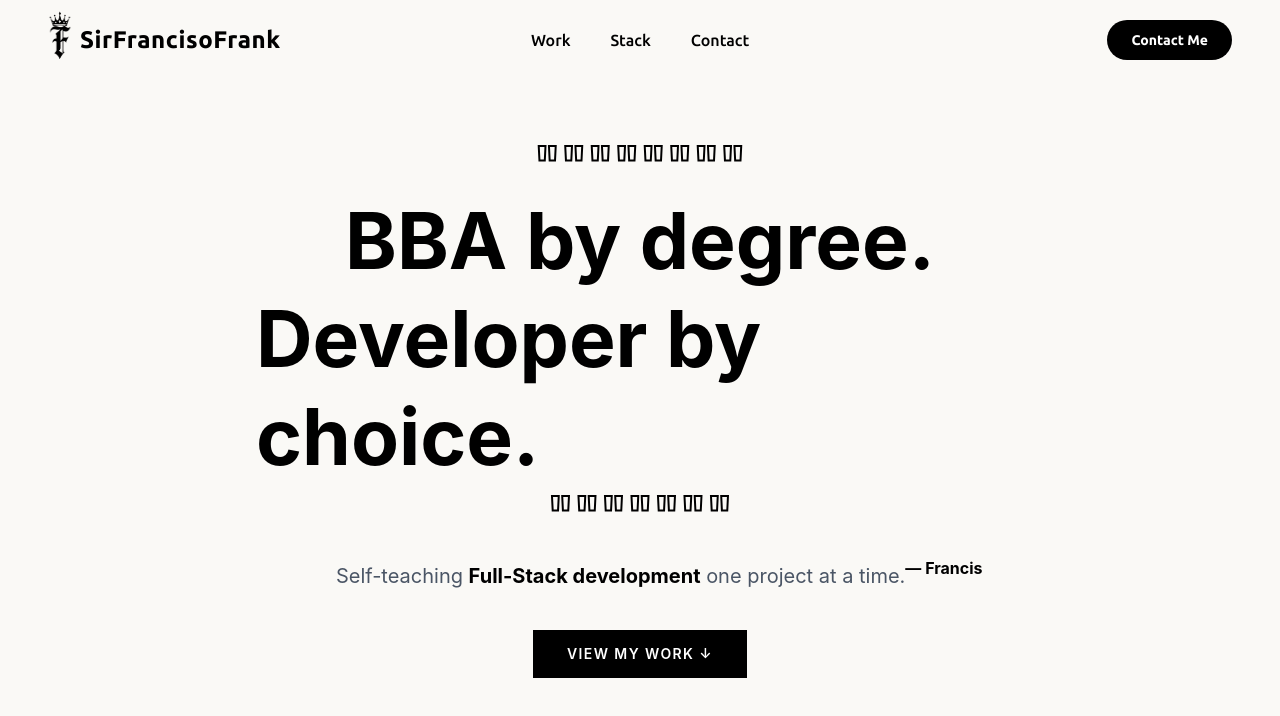
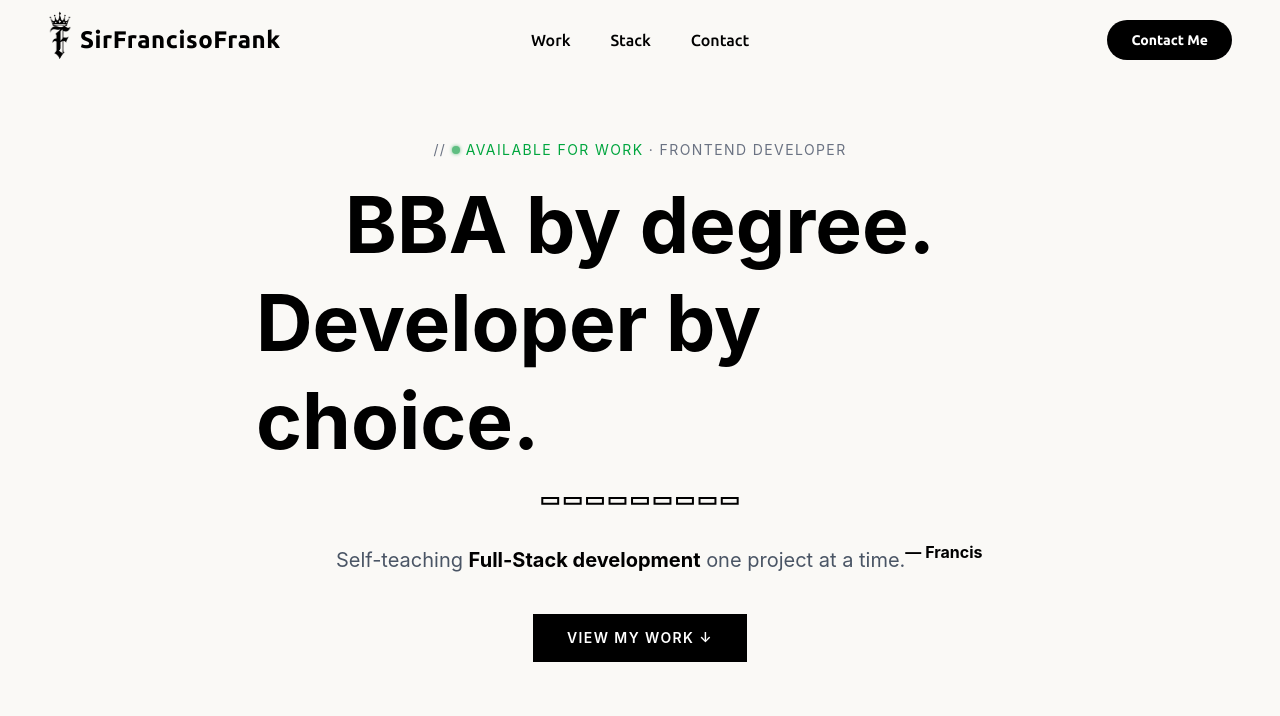
Before and after one commit to sirfranciscofrank/MyPage, a React (Vite) app: page / in a window 1280 px wide. Shown: the top 716 px of the page. Built offline with nearby package versions, Linux system fonts and the light colour scheme; a web font is replaced by a local one.

Commit message:
feat(hero): add status dot and update available-for-work text to dark green

```diff
--- a/src/components/Hero/HeroSection.jsx
+++ b/src/components/Hero/HeroSection.jsx
@@ -3,19 +3,15 @@ function HeroSection() {
     <section className="py-15 max-w-7xl mx-auto min-h-100 flex items-center justify-center">
       <div className="text-center max-w-3xl">
         <blockquote className="text-[4.9rem] font-bold leading-tight flex flex-col items-center text-left">
-          <span
-            className="text-5xl leading-none mb-1"
-            style={{ WebkitTextStroke: "2px black", color: "transparent" }}
-          >
-            """"""""
-          </span>
-          <h1>BBA by degree.</h1>
-          <h1>Developer by choice.</h1>
+          <p className="text-sm font-normal tracking-widest uppercase text-gray-500 mb-4">// <span className="status-dot"></span><span className="text-green-600">available for work</span> · FRONTEND DEVELOPER</p>
+
+          <h1 className="font-[' JetBrains_Mono']">BBA by degree.</h1>
+          <h1 className="font-[' JetBrains_Mono']">Developer by choice.</h1>
           <span
             className="text-5xl leading-none mt-1"
             style={{ WebkitTextStroke: "2px black", color: "transparent" }}
           >
-            """""""
+            ---------
           </span>
         </blockquote>
         <div className="flex flex-row text-center items-center translate-x-20">
```
